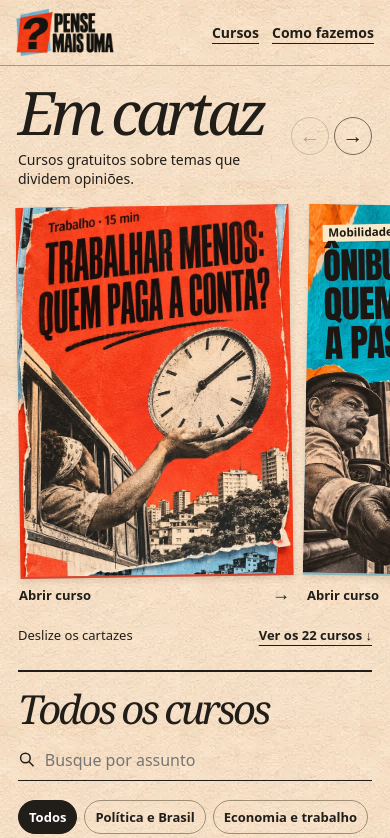
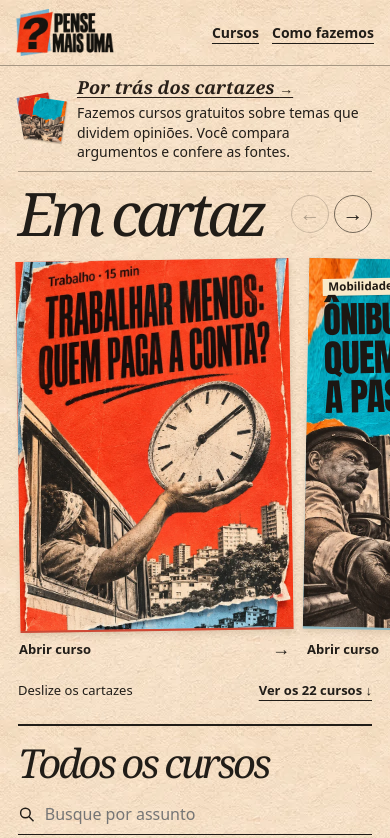
Before and after one commit to renatoangelobonfim-spec/pense-mais-uma, a plain HTML site: page docs/index.html in a window 390 px wide. Shown: the top 838 px of the page. Drawn offline with Linux system fonts and the light colour scheme.

Commit message:
Apresenta o portal no início do mural de cartazes

```diff
--- a/docs/assets/portal.css
+++ b/docs/assets/portal.css
@@ -111,3 +111,39 @@
   .pmu-nav { gap: 7px; }
   .pmu-logo img { width: 80px; }
 }
+
+/* Apresentação editorial na entrada do mural. */
+.portal-note { margin-block: 16px 0; }
+.portal-note-inner {
+  display: flex;
+  align-items: center;
+  gap: 14px;
+  padding-block: 0 12px;
+  border-bottom: 1px solid #ad9b85;
+}
+.portal-note-art { flex: none; width: 65px; height: 58px; position: relative; }
+.portal-note-art img {
+  position: absolute;
+  width: 41px;
+  height: 49px;
+  object-fit: cover;
+  object-position: center 78%;
+  background: #c5d8d2;
+  box-shadow: 1px 1px 1px #46342145;
+}
+.portal-note-art img:first-child { left: 2px; top: 2px; transform: rotate(-10deg); }
+.portal-note-art img:last-child { left: 19px; top: 6px; transform: rotate(8deg); }
+.portal-note-copy { max-width: 72ch; }
+.portal-note-copy a { color: #292019; font: italic 600 20px/1.15 Georgia, serif; text-underline-offset: 3px; text-decoration-thickness: 1px; }
+.portal-note-copy a span { font-family: system-ui,sans-serif; font-size: .78em; }
+.portal-note-copy p { margin: 4px 0 0; font: 450 15px/1.38 system-ui,sans-serif; }
+@media (max-width: 530px) {
+  .portal-note { margin-top: 11px; }
+  .portal-note-inner { gap: 10px; padding-bottom: 10px; }
+  .portal-note-art { width: 49px; height: 52px; }
+  .portal-note-art img { width: 32px; height: 42px; }
+  .portal-note-art img:last-child { left: 14px; }
+  .portal-note-copy a { font-size: 18px; }
+  .portal-note-copy p { font-size: 14px; }
+  .portal-note + .mainhead { margin-top: 12px; }
+}
--- a/docs/index.html
+++ b/docs/index.html
@@ -31,7 +31,16 @@
 </div></div>
 <main>
 <section class="wall" aria-labelledby="principal">
-<div class="shell mainhead"><div><h1 id="principal">Em cartaz</h1><p>Cursos gratuitos sobre temas que dividem opiniões.</p></div>
+<aside class="shell portal-note" aria-label="Sobre o Pense Mais Uma">
+  <div class="portal-note-inner">
+    <div class="portal-note-art" aria-hidden="true"><img src="previas/mural/artes/bolsa-familia.webp" alt=""><img src="previas/mural/artes/tarifa-zero.webp" alt=""></div>
+    <div class="portal-note-copy">
+      <a href="como-fazemos/">Por trás dos cartazes <span aria-hidden="true">→</span></a>
+      <p>Fazemos cursos gratuitos sobre temas que dividem opiniões. Você compara argumentos e confere as fontes.</p>
+    </div>
+  </div>
+</aside>
+<div class="shell mainhead"><div><h1 id="principal">Em cartaz</h1></div>
 <div class="controls" hidden><button id="antes" aria-label="Cartaz anterior" aria-controls="faixa">←</button><button id="depois" aria-label="Próximo cartaz" aria-controls="faixa">→</button></div></div><div id="faixa" class="track" aria-label="Cursos em destaque" tabindex="0">
 <a draggable="false" class="sheet family-a"  aria-label="Abrir curso: Trabalhar menos: quem paga a conta?" href="cursos/trabalhar-menos/" style="--stock:#ef513b;--ink2:#9dcde4;--tilt:-0.8deg"><div class="cover original"><img src="previas/mural/artes/trabalho.webp" alt=""></div><div class="caption"><span>Abrir curso</span><i aria-hidden="true">→</i></div></a>
 <a draggable="false" class="sheet family-a"  aria-label="Abrir curso: Ônibus de graça: quem paga a passagem?" href="cursos/tarifa-zero/" style="--stock:#9ed6e5;--ink2:#ead9a7;--tilt:1.0deg"><div class="cover print" style="--letter:10cqw;--letter-ink:#1c1713"><img class="scene" src="previas/mural/artes/tarifa-zero.webp" alt="" loading="eager"><div class="imprint"><span class="rub">Mobilidade · 10 min</span><strong class="poster-title"><span style="font-size:13.30cqw">Ônibus de graça:</span><span style="font-size:13.80cqw">Quem paga</span><span style="font-size:13.80cqw">a passagem?</span></strong></div></div><div class="caption"><span>Abrir curso</span><i aria-hidden="true">→</i></div></a>
```
